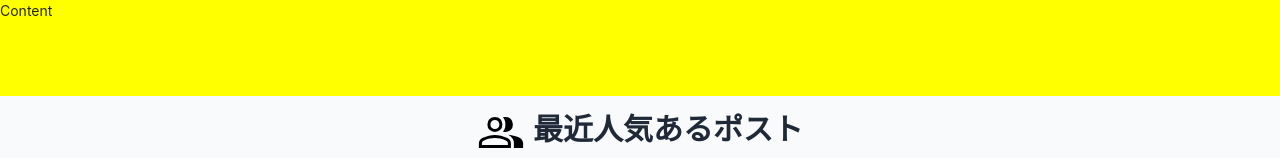
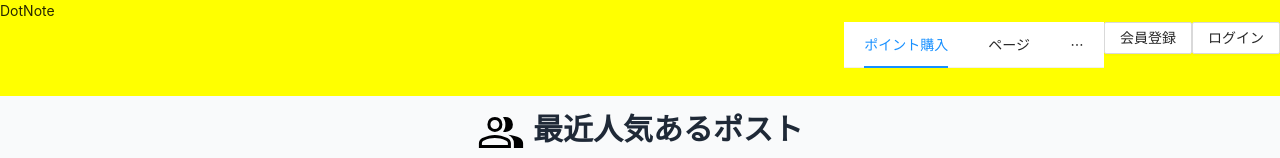
Before and after one commit to qweszx13/DotNote_Client, a React (Create React App) app: page / in a window 1280 px wide. Shown: the top 158 px of the page. Built offline with nearby package versions, Linux system fonts and the light colour scheme.

Commit message:
Mainpage Navbar

```diff
--- a/src/Components/Nav_Hwang/test.js
+++ /dev/null
@@ -1,8 +0,0 @@
-
-function test() {
-    return (
-      <div className="App">
-        test 수정
-      </div>
-    );
-  }
--- a/src/Page/Mainpage.js
+++ b/src/Page/Mainpage.js
@@ -9,6 +9,7 @@ import { Card, Layout, Menu } from 'antd';
 import Mainpage_Header from "../Components/ChoiComponents/Mainpage_Header";
 import MainPageLoginModal from '../Components/Modal_Kim/MainPageLoginModal';
 import Card1 from '../Components/ChoiComponents/Mainpage_Card';
+import Mainpage_Navbar from '../Components/Navbar_Kang/Mainpage_Navbar';
 
 function Mainpage(){
 
@@ -43,7 +44,9 @@ function Mainpage(){
       <Layout style={{height:"100%",width:"100%"}}>
 
         <Layout style={{height:"20%"}}>
-          <Content style={{backgroundColor:"yellow"}}>Content</Content>
+          <Content style={{backgroundColor:"yellow"}}>
+            <Mainpage_Navbar></Mainpage_Navbar>
+            </Content>
           <Header style={{backgroundColor:"green",padding:"0px"}}>
             <Mainpage_Header></Mainpage_Header>
           </Header>
```
